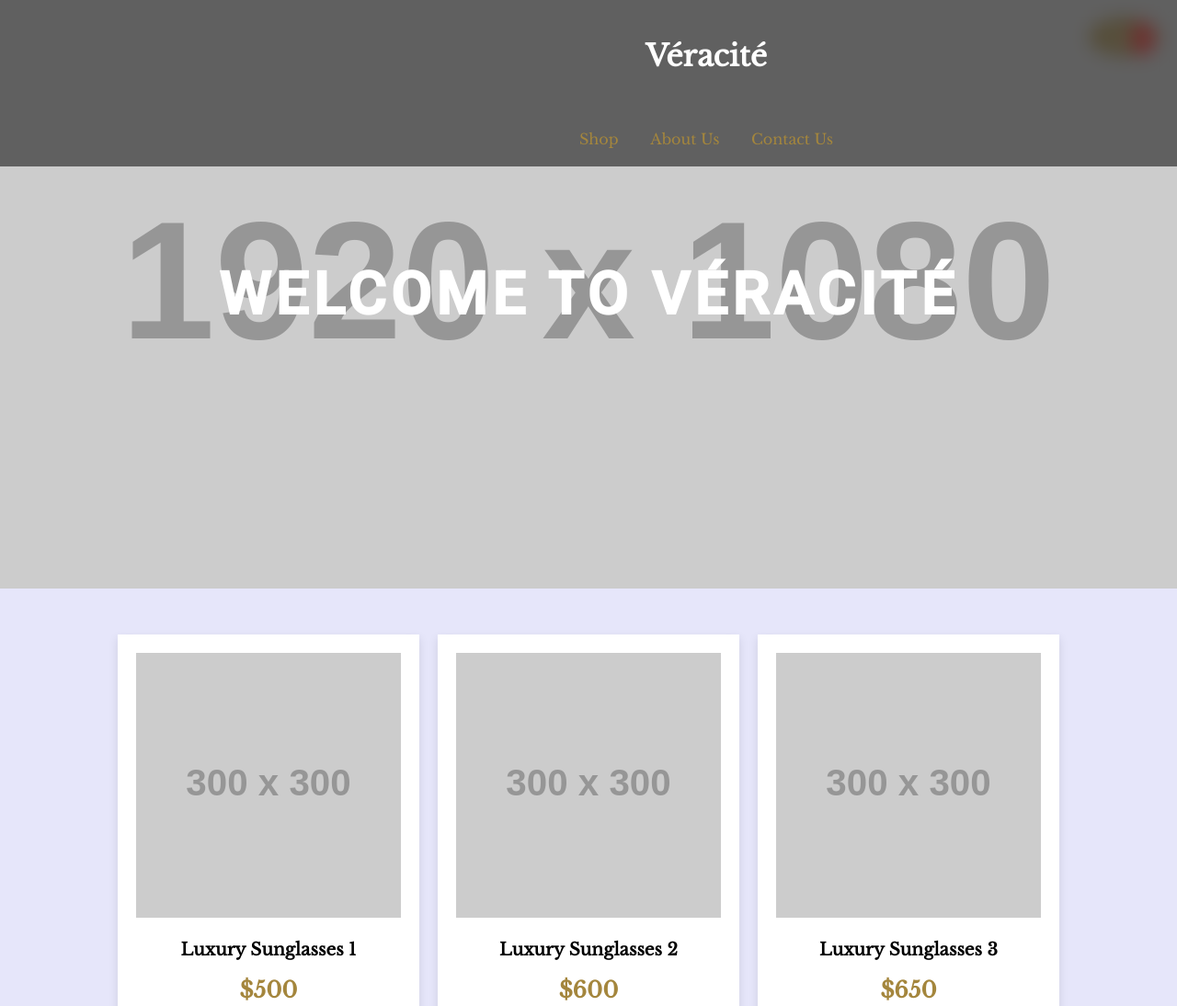
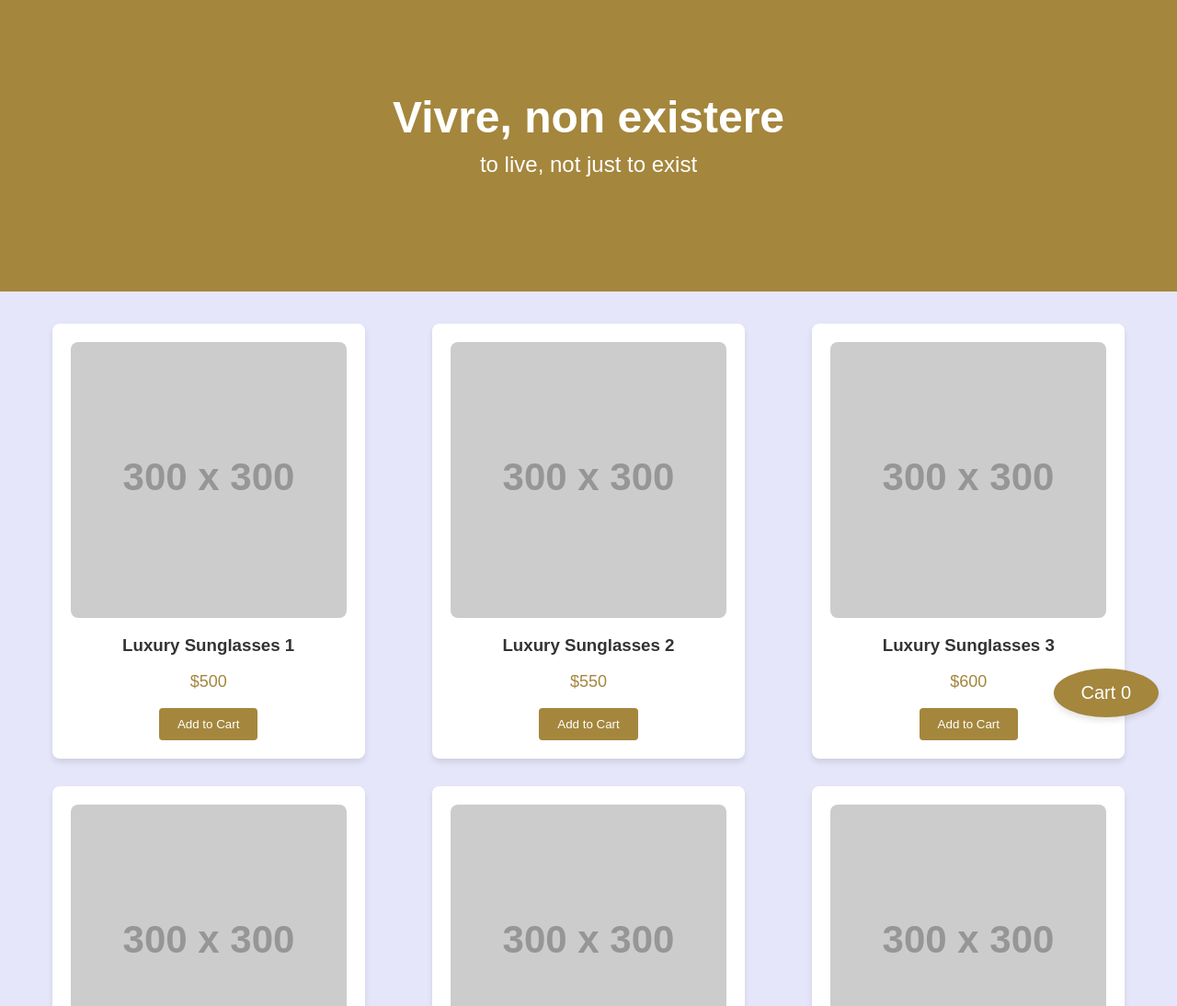
Before and after one commit to XECH3N/Vivere, a plain HTML site: page index.html in a window 1280 px wide. Shown: the top 1094 px of the page at 92% size. Drawn offline with nearby package versions, Linux system fonts and the light colour scheme; placeholder pictures from the web are drawn by us; a web font is replaced by a local one.

Commit message:
Update index.html

```diff
--- a/index.html
+++ b/index.html
@@ -3,198 +3,91 @@
 <head>
     <meta charset="UTF-8">
     <meta name="viewport" content="width=device-width, initial-scale=1.0">
-    <title>Véracité</title>
-    <link href="https://fonts.googleapis.com/css2?family=Libre+Baskerville&family=Roboto:wght@300;400;500&display=swap" rel="stylesheet">
+    <meta http-equiv="X-UA-Compatible" content="ie=edge">
+    <title>Vivere - Luxury Eyewear</title>
+    <link href="https://fonts.googleapis.com/css2?family=Suisse+Int'l:wght@300;500&display=swap" rel="stylesheet">
     <style>
         body {
-            font-family: 'Libre Baskerville', serif;
-            background-color: #E6E6FA;
+            font-family: 'Suisse Int\'l', sans-serif;
             margin: 0;
             padding: 0;
-            overflow-x: hidden;
-            transition: all 0.3s ease;
+            background-color: #E6E6FA;
+            color: #333333;
         }
 
-        /* Navbar */
         header {
-            position: fixed;
-            top: 0;
-            width: 100%;
-            background-color: rgba(51, 51, 51, 0.7);
-            color: #FFF;
-            padding: 20px 10%;
             text-align: center;
-            z-index: 10;
-            backdrop-filter: blur(10px);
-            transition: background-color 0.3s ease, padding 0.3s ease;
+            padding: 100px 0;
+            background-color: #A4863D;
+            color: #fff;
+            position: relative;
         }
 
-        header.scrolled {
-            background-color: #333333;
-            padding: 15px 10%;
+        header h1 {
+            font-size: 48px;
+            margin: 0;
         }
 
-        nav {
-            margin-top: 60px;
+        header p {
+            font-size: 24px;
+            font-weight: 300;
+            margin-top: 10px;
         }
 
-        a {
-            text-decoration: none;
-            color: #A4863D;
-            margin: 0 15px;
-            font-weight: 500;
-            transition: color 0.3s ease;
-        }
-
-        a:hover {
-            color: #FFF;
-        }
-
-        /* Hero Section */
-        .hero {
-            background-image: url('https://via.placeholder.com/1920x1080');
-            background-size: cover;
-            background-position: center;
-            height: 80vh;
+        .products-section {
             display: flex;
-            justify-content: center;
-            align-items: center;
-            color: #FFF;
-            text-align: center;
-            transition: opacity 0.5s ease;
-        }
-
-        .hero h1 {
-            font-size: 4em;
-            font-family: 'Roboto', sans-serif;
-            letter-spacing: 5px;
-            text-transform: uppercase;
-        }
-
-        /* Products Section */
-        .products-section {
-            display: grid;
-            grid-template-columns: repeat(3, 1fr);
-            gap: 20px;
-            margin: 50px auto;
-            padding: 0 10%;
+            justify-content: space-around;
+            flex-wrap: wrap;
+            margin: 20px;
+            transition: opacity 0.5s ease-in-out;
             opacity: 0;
-            transition: opacity 1s ease;
         }
 
         .product {
+            background: #fff;
+            border-radius: 8px;
+            width: 300px;
             text-align: center;
-            background-color: #FFF;
+            margin: 15px;
             padding: 20px;
-            box-shadow: 0 4px 10px rgba(0, 0, 0, 0.1);
-            transition: transform 0.3s ease, box-shadow 0.3s ease;
+            box-shadow: 0 4px 6px rgba(0, 0, 0, 0.1);
+            transition: transform 0.3s ease;
         }
 
         .product:hover {
-            transform: scale(1.05);
-            box-shadow: 0 6px 15px rgba(0, 0, 0, 0.2);
+            transform: translateY(-10px);
         }
 
         .product img {
             width: 100%;
-            height: auto;
-            transition: transform 0.3s ease;
+            border-radius: 8px;
         }
 
-        .product:hover img {
-            transform: scale(1.1);
+        .product h3 {
+            margin: 15px 0;
+            color: #333;
         }
 
-        .price {
-            font-size: 1.5em;
-            font-weight: 700;
+        .product .price {
+            font-size: 18px;
             color: #A4863D;
-            margin: 10px 0;
+            font-weight: 500;
         }
 
-        .add-to-cart {
+        .product .add-to-cart {
             background-color: #A4863D;
-            color: #FFF;
-            padding: 10px;
+            color: white;
+            padding: 10px 20px;
             border: none;
             cursor: pointer;
-            font-weight: 500;
-            transition: transform 0.3s ease, background-color 0.3s ease;
+            border-radius: 4px;
+            transition: background-color 0.3s;
         }
 
-        .add-to-cart:hover {
-            background-color: #333333;
-            transform: translateY(-5px);
+        .product .add-to-cart:hover {
+            background-color: #0E300E;
         }
 
-        /* About Us and Contact Us Sections */
-        .about-us, .contact-us {
-            text-align: center;
-            margin: 50px auto;
-            padding: 0 15%;
-        }
-
-        .about-us p, .contact-us p {
-            font-size: 1.2em;
-            line-height: 1.6;
-        }
-
-        /* Footer */
-        footer {
-            text-align: center;
-            background-color: #333333;
-            color: #FFF;
-            padding: 30px;
-        }
-
-        footer a {
-            color: #A4863D;
-        }
-
-        /* Cart Modal */
-        .cart-modal {
-            display: none;
-            position: fixed;
-            top: 0;
-            left: 0;
-            width: 100%;
-            height: 100%;
-            background-color: rgba(0, 0, 0, 0.7);
-            justify-content: center;
-            align-items: center;
-            z-index: 20;
-        }
-
-        .cart-modal-content {
-            background-color: #FFF;
-            padding: 30px;
-            border-radius: 10px;
-            text-align: center;
-        }
-
-        #cartIcon {
-            position: fixed;
-            top: 20px;
-            right: 20px;
-            background-color: #A4863D;
-            color: #FFF;
-            padding: 10px 20px;
-            border-radius: 50%;
-            cursor: pointer;
-        }
-
-        #cartCount {
-            position: absolute;
-            top: 5px;
-            right: 5px;
-            font-size: 1.2em;
-            color: #FFF;
-            background-color: red;
-            border-radius: 50%;
-            padding: 5px;
-        }
-
-        /* Scroll Effects */
         .fade-in {
             opacity: 0;
             transition: opacity 1s ease-in-out;
@@ -203,25 +96,56 @@
         .fade-in.visible {
             opacity: 1;
         }
+
+        #cartIcon {
+            position: fixed;
+            bottom: 20px;
+            right: 20px;
+            background-color: #A4863D;
+            color: #fff;
+            padding: 15px 30px;
+            border-radius: 50%;
+            cursor: pointer;
+            font-size: 20px;
+            box-shadow: 0 4px 6px rgba(0, 0, 0, 0.1);
+        }
+
+        .cart-modal {
+            position: fixed;
+            top: 0;
+            left: 0;
+            width: 100%;
+            height: 100%;
+            background: rgba(0, 0, 0, 0.6);
+            display: none;
+            justify-content: center;
+            align-items: center;
+        }
+
+        .cart-modal-content {
+            background: white;
+            padding: 30px;
+            border-radius: 10px;
+            max-width: 500px;
+            text-align: center;
+        }
+
+        footer {
+            background-color: #333333;
+            color: #E6E6FA;
+            padding: 10px 0;
+            text-align: center;
+        }
     </style>
 </head>
 <body>
 
-    <header id="header">
-        <h1>Véracité</h1>
-        <nav>
-            <a href="#shop">Shop</a>
-            <a href="#about-us">About Us</a>
-            <a href="#contact-us">Contact Us</a>
-        </nav>
+    <header>
+        <h1>Vivre, non existere</h1>
+        <p>to live, not just to exist</p>
     </header>
 
-    <section class="hero">
-        <h1>Welcome to Véracité</h1>
-    </section>
-
-    <!-- Shop Section -->
-    <div id="shop" class="products-section fade-in">
+    <div class="products-section fade-in">
         <div class="product">
             <img src="https://via.placeholder.com/300" alt="Luxury Sunglasses 1">
             <h3>Luxury Sunglasses 1</h3>
@@ -231,14 +155,14 @@
         <div class="product">
             <img src="https://via.placeholder.com/300" alt="Luxury Sunglasses 2">
             <h3>Luxury Sunglasses 2</h3>
-            <p class="price">$600</p>
-            <button class="add-to-cart" data-price="600">Add to Cart</button>
+            <p class="price">$550</p>
+            <button class="add-to-cart" data-price="550">Add to Cart</button>
         </div>
         <div class="product">
             <img src="https://via.placeholder.com/300" alt="Luxury Sunglasses 3">
             <h3>Luxury Sunglasses 3</h3>
-            <p class="price">$650</p>
-            <button class="add-to-cart" data-price="650">Add to Cart</button>
+            <p class="price">$600</p>
+            <button class="add-to-cart" data-price="600">Add to Cart</button>
         </div>
         <div class="product">
             <img src="https://via.placeholder.com/300" alt="Luxury Sunglasses 4">
@@ -260,24 +184,20 @@
         </div>
     </div>
 
-    <!-- About Us Section -->
     <div id="about-us" class="about-us fade-in">
         <h2>About Us</h2>
-        <p>Véracité is a luxury eyewear brand that blends timeless elegance with cutting-edge style. Our sunglasses are designed for individuals who appreciate the finer things in life—craftsmanship, sophistication, and exclusivity. Each pair is meticulously crafted with the highest quality materials, ensuring both comfort and style. Véracité isn't just a brand; it's a way of life. A life that values beauty, creativity, and the pursuit of excellence.</p>
+        <p>Vivere is a luxury eyewear brand that embodies effortless elegance and refined craftsmanship. We create high-quality sunglasses for individuals who are not only passionate about style but also value authenticity. Each pair is made from the finest materials, ensuring a perfect balance of durability and luxury. At Vivere, we don’t just create eyewear—we craft timeless pieces for those who understand that true luxury is lived, not just worn.</p>
     </div>
 
-    <!-- Contact Us Section -->
     <div id="contact-us" class="contact-us fade-in">
         <h2>Contact Us</h2>
-        <p>For inquiries, please email us at <strong>info@veracite.com</strong> or call <strong>(123) 456-7890</strong>.</p>
+        <p>For inquiries, please email us at <strong>info@vivere.com</strong> or call <strong>(123) 456-7890</strong>.</p>
     </div>
 
-    <!-- Footer -->
     <footer>
-        <p>&copy; 2025 Véracité. All rights reserved.</p>
+        <p>&copy; 2025 Vivere. All rights reserved.</p>
     </footer>
 
-    <!-- Cart Modal -->
     <div class="cart-modal" id="cartModal">
         <div class="cart-modal-content">
             <h3>Your Cart</h3>
@@ -286,7 +206,6 @@
         </div>
     </div>
 
-    <!-- Cart Icon -->
     <div id="cartIcon">
         Cart <span id="cartCount">0</span>
     </div>
@@ -325,7 +244,6 @@
             cartCount.textContent = cart.length;
         }
 
-        // Scroll Effect Trigger
         window.addEventListener('scroll', () => {
             const fadeInElements = document.querySelectorAll('.fade-in');
             fadeInElements.forEach(element => {
```
